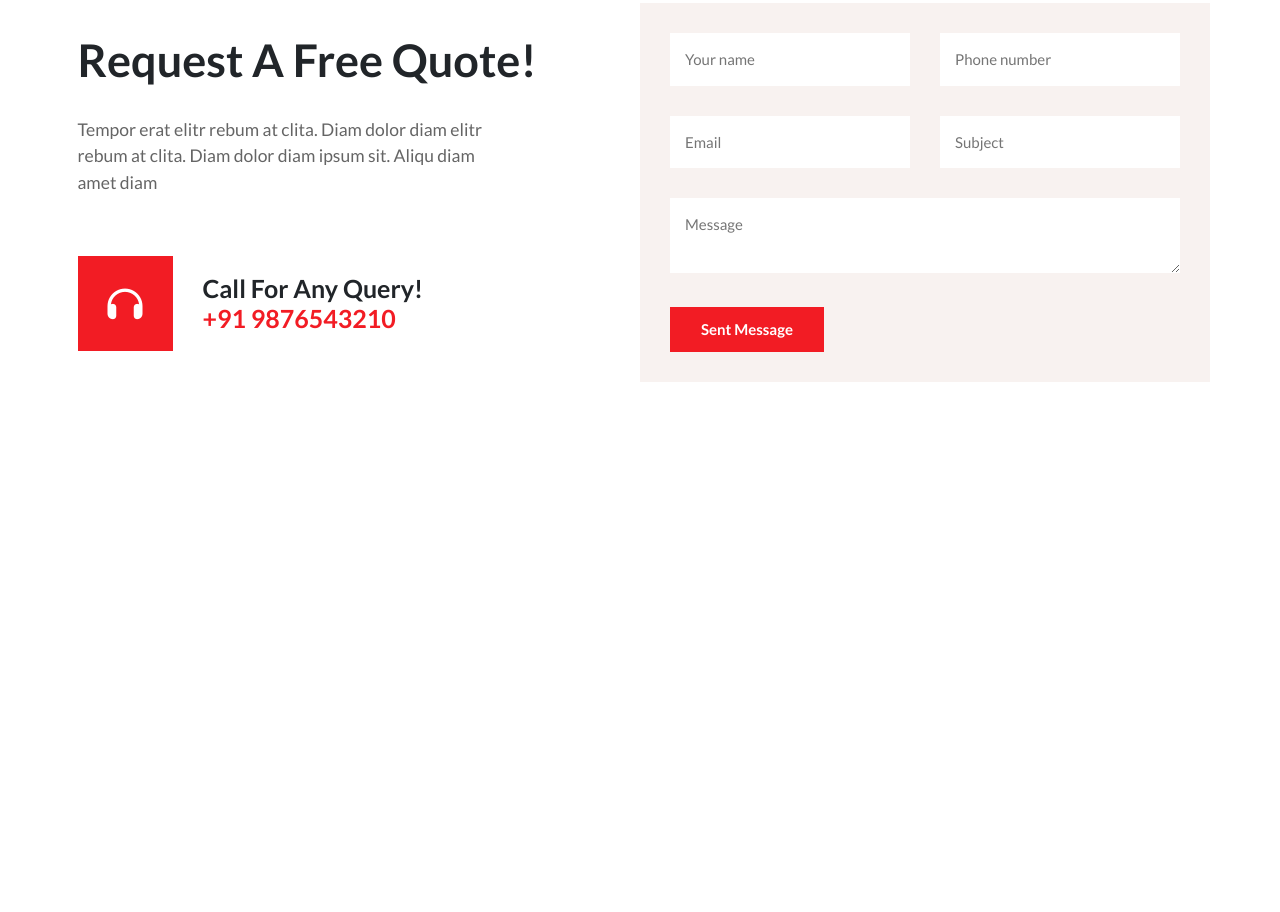
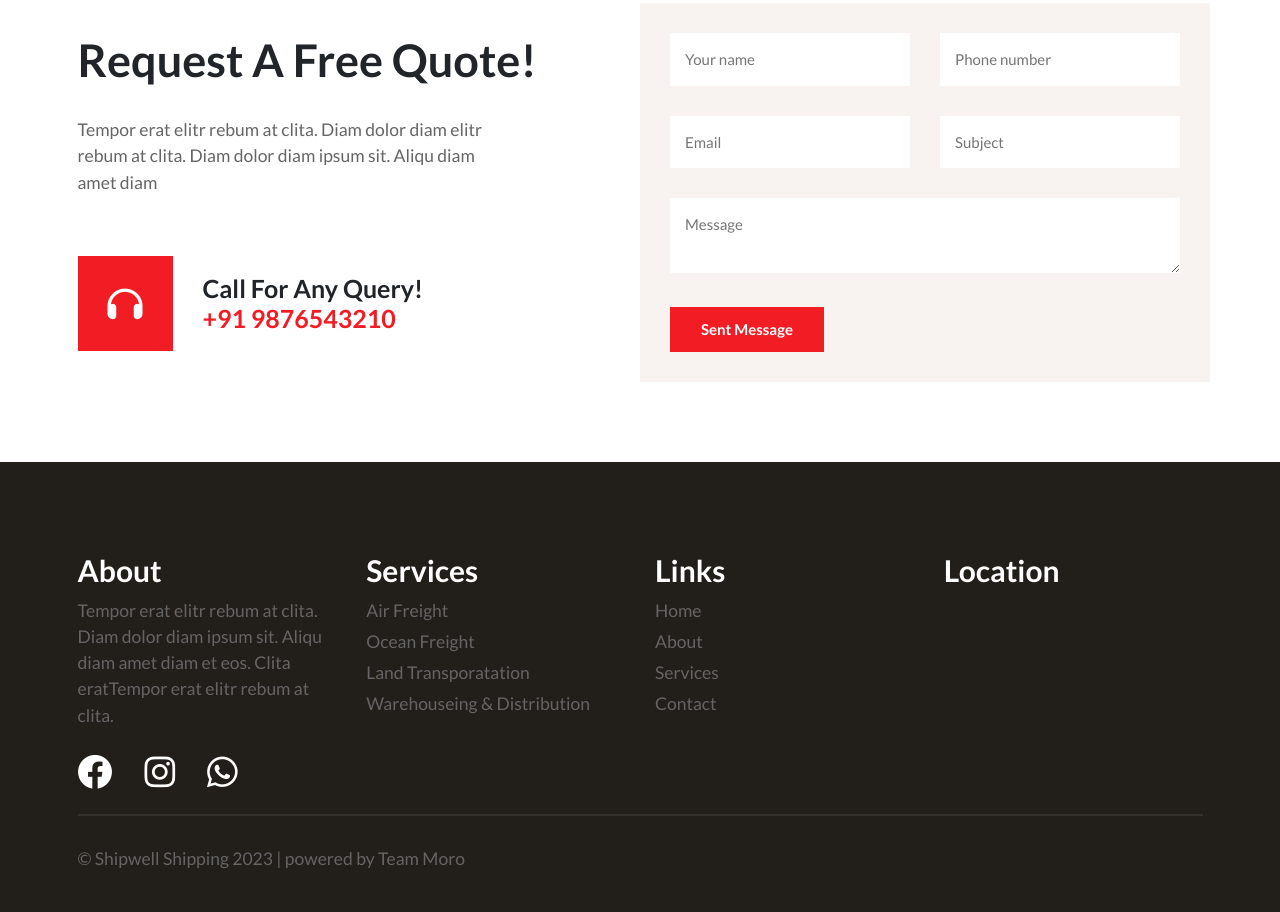
Before and after one commit to sravannk21/shipwell-final, a website: page index.html in a window 1280 px wide. Shown: the part 3175-4087 px from the top of the page. Before the commit the page ends 3637 px from the top, so only its background shows below. Drawn offline with Linux system fonts and the light colour scheme; grey boxes are pictures that could not be loaded.

Commit message:
footer created and styled

```diff
--- a/index.html
+++ b/index.html
@@ -237,6 +237,7 @@
             </div>
         </section>
 
+        <!--CONTACT-SECTION-->
         <section class="contact-home u-padding-py-large">
             <div class="container">
                 <div class="row gy-5">
@@ -284,8 +285,62 @@
                 </div>
             </div>
         </section>
-
     </main>
+    <footer class="bg-primary">
+        <div class="container u-padding-pt-large pb-5">
+            <div class="row text-white gx-5 gy-5">
+                <div class="col-md-3">
+                    <h2 class="display-5 fw-bold text-capitalize my-3">
+                        About
+                    </h2>
+                    <p class="text-start fs-3 text-light">
+                        Tempor erat elitr rebum at clita. Diam dolor diam ipsum sit. Aliqu diam amet diam et eos. Clita eratTempor erat elitr rebum at clita.
+                    </p>
+                    <div class="social-icons py-4">
+                        <span>
+                            <i class="fa-brands fa-facebook text-white display-4 me-5"></i>
+                        </span>
+                        <span>
+                            <i class="fa-brands fa-instagram text-white display-4 me-5"></i>
+                        </span>
+                        <span>
+                            <i class="fa-brands fa-whatsapp text-white display-4 me-5"></i>
+                        </span>
+                    </div>
+                </div>
+                <div class="col-md-3">
+                    <h2 class="display-5 fw-bold text-capitalize my-3">
+                        Services
+                    </h2>
+                    <ul class="list-unstyled">
+                        <li class="pb-2"><a href="#" class="text-light fs-3 text-decoration-none">Air Freight</a></li>
+                        <li class="pb-2"><a href="#" class="text-light fs-3 text-decoration-none">Ocean Freight</a></li>
+                        <li class="pb-2"><a href="#" class="text-light fs-3 text-decoration-none">Land Transporatation</a></li>
+                        <li class="pb-2"><a href="#" class="text-light fs-3 text-decoration-none">Warehouseing & Distribution</a></li>
+                    </ul>
+                </div>
+                <div class="col-md-3">
+                    <h2 class="display-5 fw-bold text-capitalize my-3">
+                        Links
+                    </h2>
+                    <ul class="list-unstyled">
+                        <li class="pb-2"><a href="#" class="text-light fs-3 text-decoration-none">Home</a></li>
+                        <li class="pb-2"><a href="#" class="text-light fs-3 text-decoration-none">About</a></li>
+                        <li class="pb-2"><a href="#" class="text-light fs-3 text-decoration-none">Services</a></li>
+                        <li class="pb-2"><a href="#" class="text-light fs-3 text-decoration-none">Contact</a></li>
+                    </ul>
+                </div>
+                <div class="col-md-3">
+                    <h2 class="display-5 fw-bold text-capitalize my-3">
+                        Location
+                    </h2>
+                    <iframe src="https://www.google.com/maps/embed?pb=!1m18!1m12!1m3!1d57868.29080869334!2d55.055002433936004!3d24.974000830762943!2m3!1f0!2f0!3f0!3m2!1i1024!2i768!4f13.1!3m3!1m2!1s0x3e5f0d25e68d1005%3A0x2cdeeb559e1ac3d3!2sJebel%20Ali%20Free%20Zone%20(%20South%20)!5e0!3m2!1sen!2sin!4v1689139489066!5m2!1sen!2sin" width="100%" height="auto" style="border:0;" allowfullscreen="" loading="lazy" referrerpolicy="no-referrer-when-downgrade"></iframe>
+                </div>
+            </div>
+            <hr class="border-2 border-top border-light">
+            <p class="text-light fs-3 mt-5">&copy; Shipwell Shipping 2023 | powered by Team Moro</p>
+        </div>
+    </footer>
 </body>
 
 </html>
```
Also changed, not shown: build/css/style.css, build/sass/basic/__utilities.scss, 1 other file.
